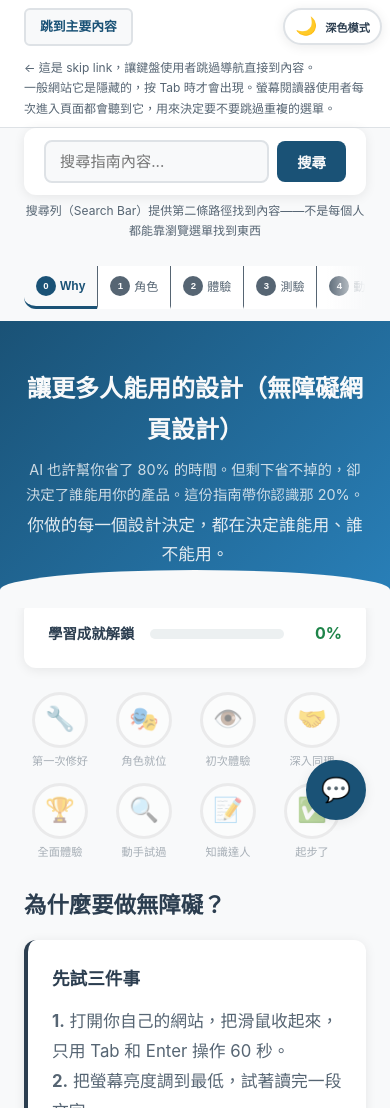
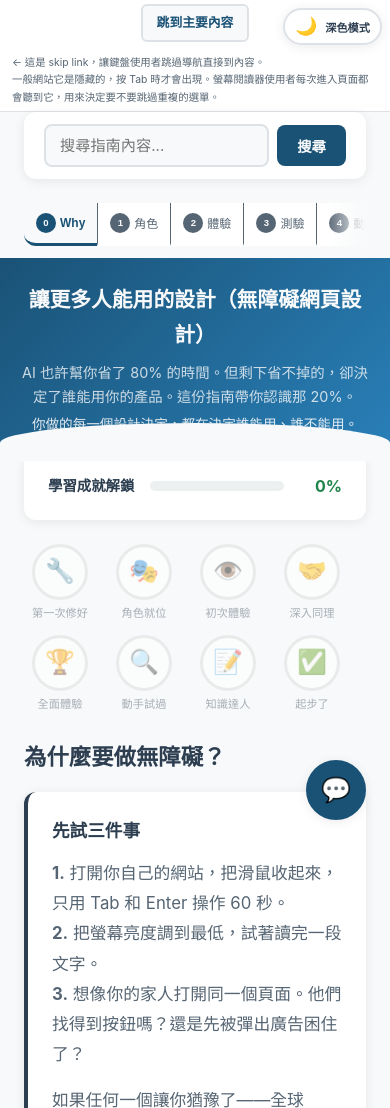
Before and after one commit to chiehweihuang/a11y-design, a plain HTML site: page index.html in a window 390 px wide. Shown: the top 1108 px of the page. Drawn offline with Linux system fonts and the light colour scheme.

Commit message:
fix: mobile layout - hide nav toggle, shrink hero/search, skip link compact
- nav-mode-info: display:none !important on mobile
- Search description hidden on mobile
- Skip link wrapper stacked vertically
- Hero: smaller font, less padding

```diff
--- a/style.css
+++ b/style.css
@@ -1008,8 +1008,14 @@
   .nav-tab .step-num { width: 20px; height: 20px; font-size: 0.6rem; }
   .nav-tab .tab-label { display: none; }
   .nav-tab .tab-label-short { display: inline; }
-  .nav-mode-info { display: none; }
+  .nav-mode-info { display: none !important; }
   .theme-toggle { top: 8px; right: 8px; padding: 6px 10px; font-size: 0.7rem; }
+  .search-container p.text-sm { display: none; }
+  .skip-links-wrapper { flex-direction: column; padding: 4px 12px; }
+  .skip-links-label { font-size: 0.65rem; }
+  .hero { padding: 24px 16px; }
+  .hero h1 { font-size: 1.3rem; }
+  .hero p { font-size: 0.85rem; }
 }
 @media (min-width: 601px) {
   .nav-tab .tab-label-short { display: none; }
```
